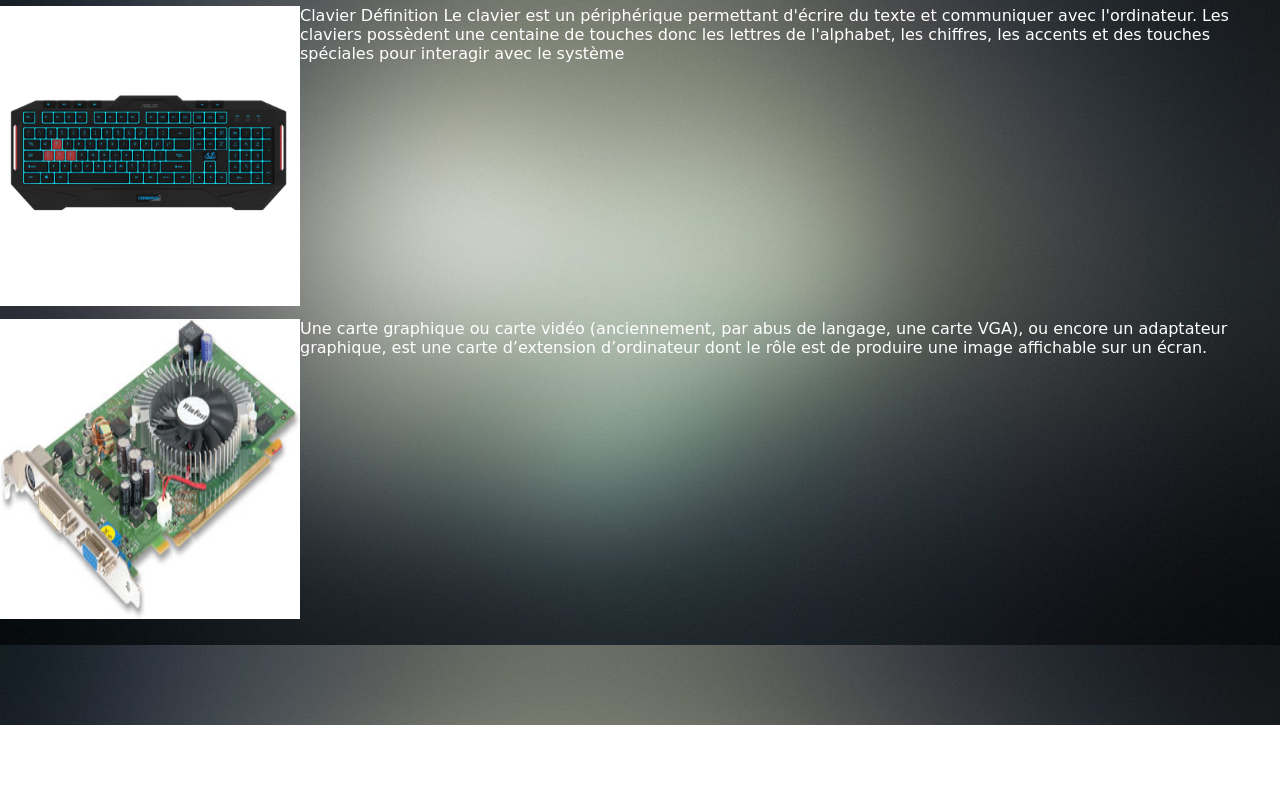
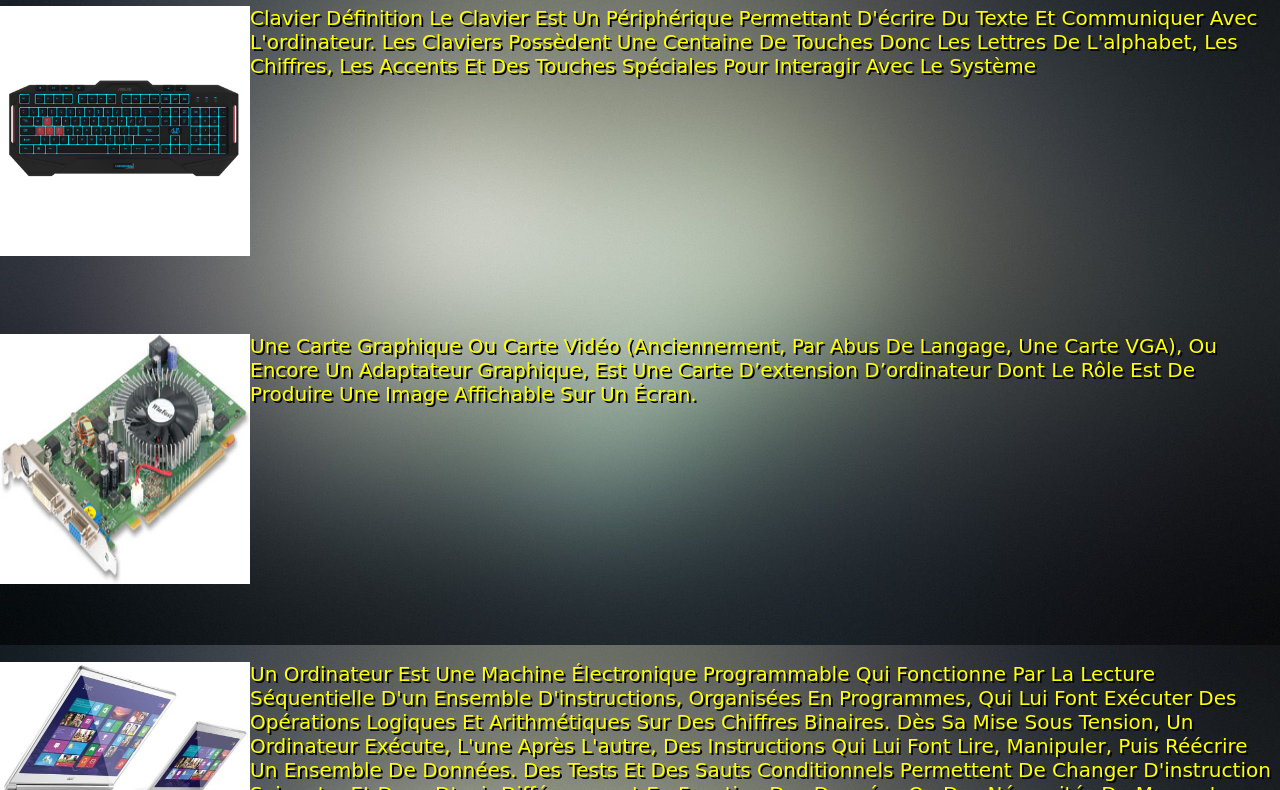
Before and after one commit to Madjidgo/projetinformatique, a plain HTML site: page produit.html in a window 1280 px wide. Shown: the part 75-865 px from the top of the page. Before the commit the page ends 800 px from the top, so only its background shows below. Drawn offline with Linux system fonts and the light colour scheme.

Commit message:
3em image html/css

```diff
--- a/produit.html
+++ b/produit.html
@@ -17,14 +17,19 @@
             <p>Clavier
 Définition
 Le clavier est un périphérique permettant d'écrire du texte et communiquer avec l'ordinateur. Les claviers possèdent une centaine de touches donc les lettres de l'alphabet, les chiffres, les accents et des touches spéciales pour interagir avec le système
-            </p class="p1">
+            </p>
       <!-- start section1 -->
       <section class="section1">
-        <img  id="img1"src="cartegraph.jpg" alt="carte graphique">
+        <img src="cartegraph.jpg" alt="carte graphique">
       <!-- description carte graphique -->
           <p>Une carte graphique ou carte vidéo (anciennement, par abus de langage, une carte VGA), ou encore un adaptateur graphique, est une carte d’extension d’ordinateur dont le rôle est de produire une image affichable sur un écran.
           </p>
-          <!
+          <!-- start section2 -->
+      <section class="section2">
+        <img src="pc.jpg" alt="computer">
+      </section>
+        <p>Un ordinateur est une machine électronique programmable qui fonctionne par la lecture séquentielle d'un ensemble d'instructions, organisées en programmes, qui lui font exécuter des opérations logiques et arithmétiques sur des chiffres binaires. Dès sa mise sous tension, un ordinateur exécute, l'une après l'autre, des instructions qui lui font lire, manipuler, puis réécrire un ensemble de données. Des tests et des sauts conditionnels permettent de changer d'instruction suivante, et donc d'agir différemment en fonction des données ou des nécessités du moment.
+        </p>
 
   </body>
 </html>
--- a/style.css
+++ b/style.css
@@ -5,13 +5,14 @@ body
   background-image: url("blur.jpg");
   background-size: 100%;
   font-family: 'Bungee Inline', cursive;
+}
 
-}
 li
 {
   display: inline-block;
   padding:1%;
 }
+
 nav
 {
   text-align: center;
@@ -23,25 +24,30 @@ nav
   box-sizing: border-box;
   box-shadow: 5px 5px white;
   border-radius: 5px;
+}
 
-}
 img
 {
-width: 300px;
-height: 300px;
+width: 250px;
+height: 250px;
 float:left;
 }
-h1,p
+h1
 {
-color: #fff;
+  color: #fff;
+  text-align: center;
+  text-shadow: 2px 2px red;
 }
 
-#img1
+p
 {
-float:left;
+color: #ff0;
+font-size: 20px;
+text-transform: capitalize;
+text-shadow: 2px 2px black;
+}
 
-}
-.section1,.p1
+.section1,.section2
 {
 margin-top: 20%;
 }
```
